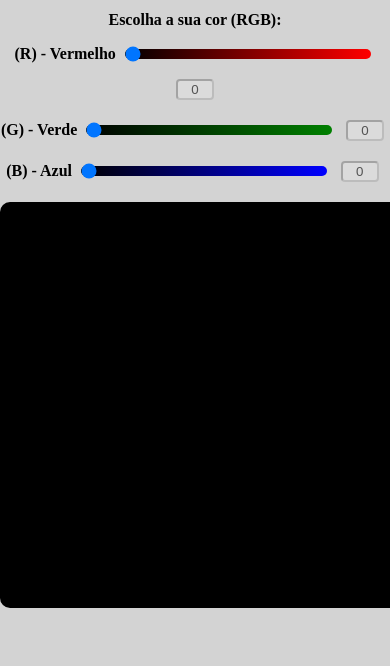
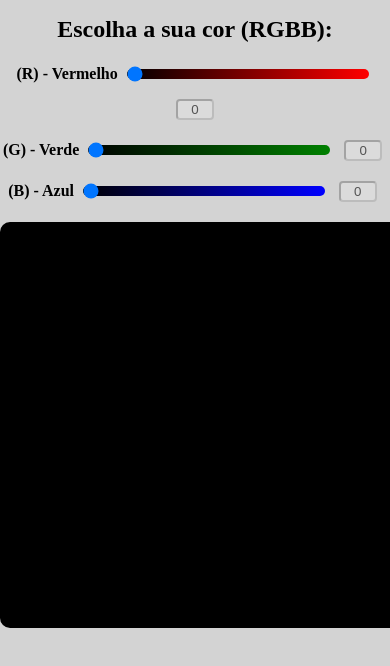
Before and after one commit to MatheusCoutinho10/DesafioRGB, a plain HTML site: page index.html in a window 390 px wide. Drawn offline with Linux system fonts and the light colour scheme.

Commit message:
Tornando o Range responsivo 1.4

```diff
--- a/css/style.css
+++ b/css/style.css
@@ -6,7 +6,7 @@ body{
 }
 
 h1{
-    font-size: 100%;
+    font-size: 150%;
 }
 
 label{
@@ -19,7 +19,7 @@ input{
 }
 
 #rangePosicao1, #rangePosicao2, #rangePosicao3{
-    width: 63%;
+    width: 62%;
 }
 
 #inputCurrentPosicao1, #inputCurrentPosicao2, #inputCurrentPosicao3{
--- a/index.html
+++ b/index.html
@@ -12,7 +12,7 @@
     </head>
     <body>
         <div class="selectRGB">
-            <h1>Escolha a sua cor (RGB):</h1>
+            <h1>Escolha a sua cor (RGBB):</h1>
             <label for="vermelho">(R) - Vermelho</label>
             <input type="range" id="rangePosicao1" min="0" max="255" step="1" value="0">
             <input type="text" id="inputCurrentPosicao1" value="0" readonly disabled><br>
```
